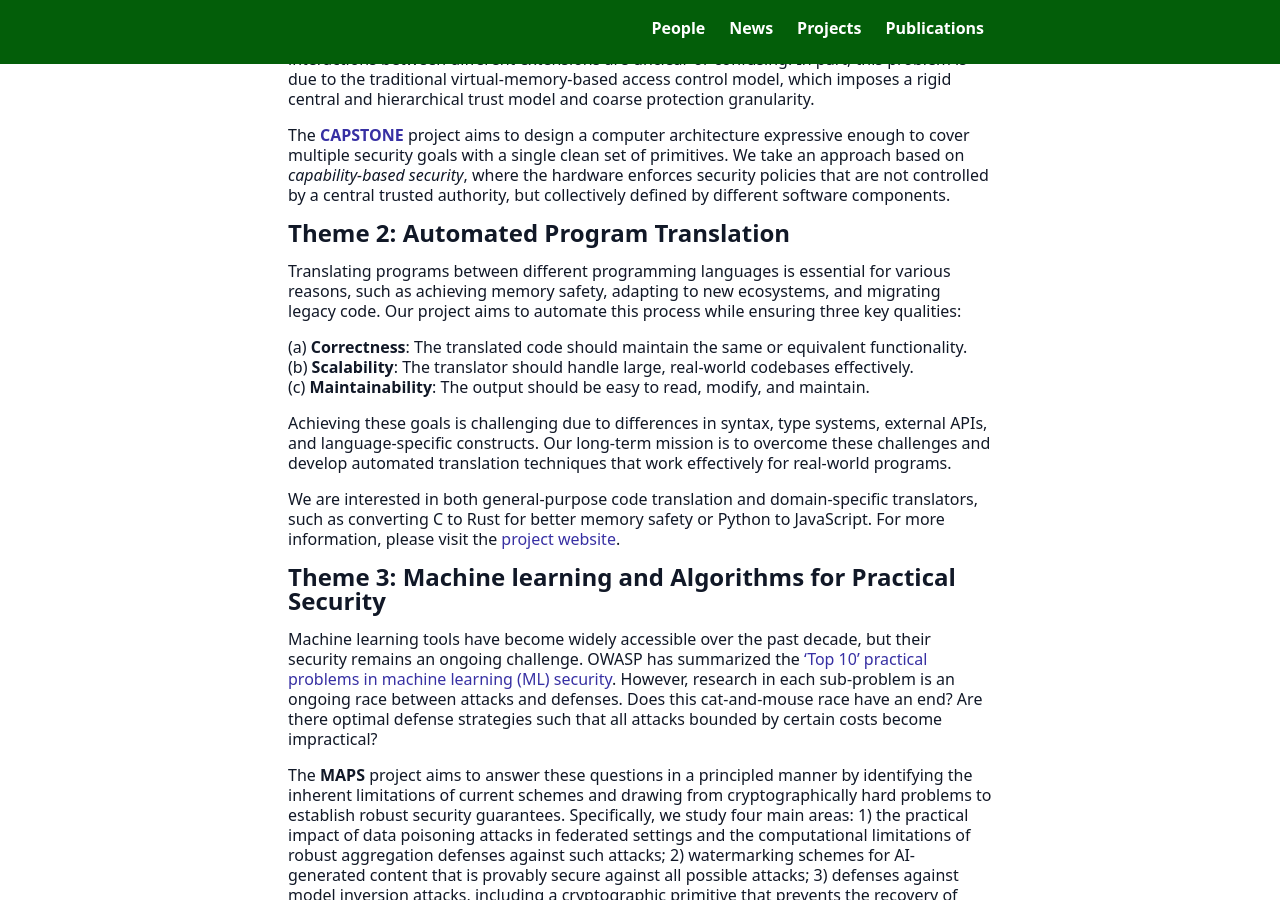
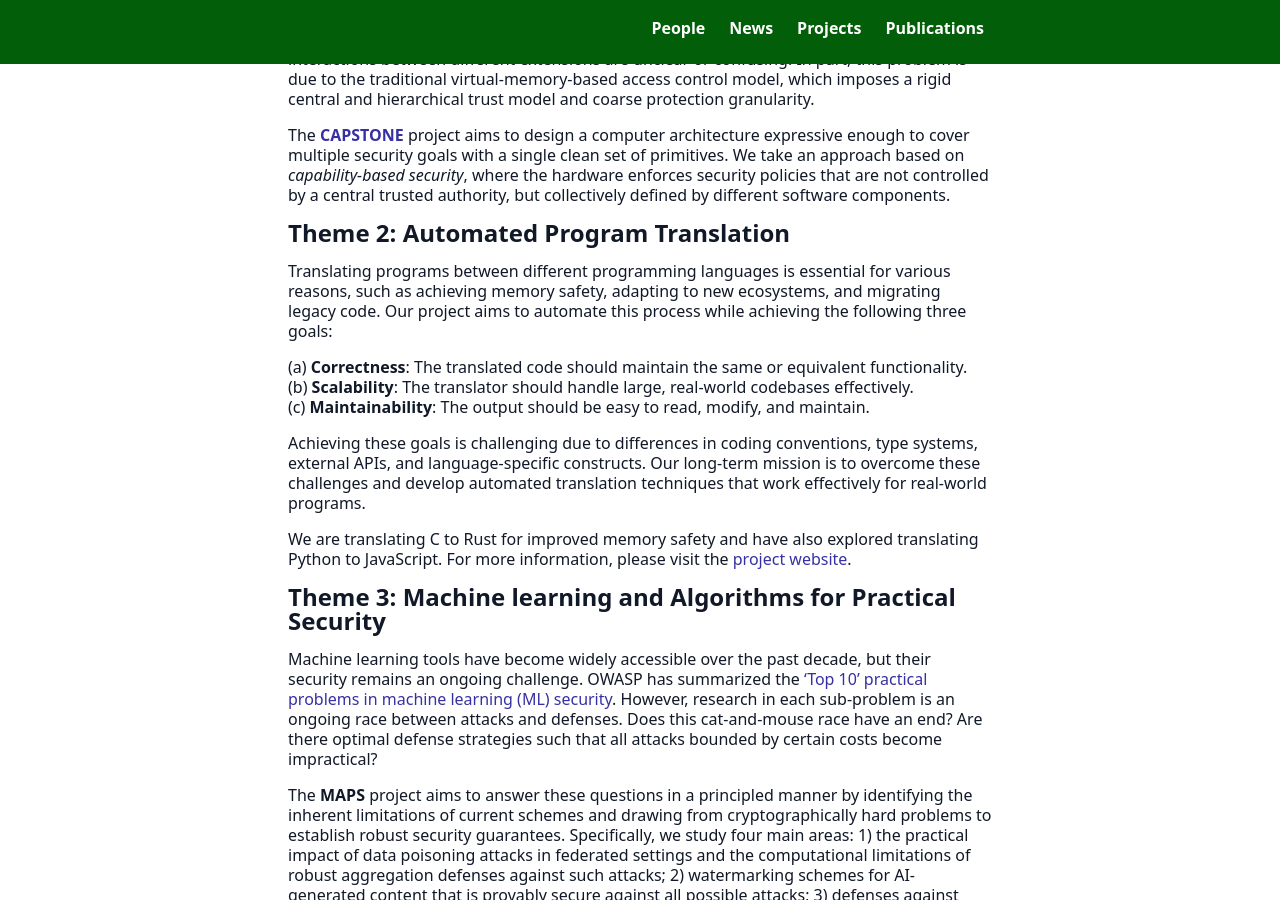
Before and after one commit to kisp-nus/kisp-nus.github.io, a Jekyll site: the page built from onepage/index.html, in a window 1280 px wide and 900 px high, scrolled down 1466 px. Built offline with Jekyll 4.4.1, drawn with Linux system fonts in a browser that asks for light colours.

Commit message:
update apt

```diff
--- a/onepage/index_overview.md
+++ b/onepage/index_overview.md
@@ -19,15 +19,15 @@ collectively defined by different software components.
 
 ### Theme 2: Automated Program Translation
 
-Translating programs between different programming languages is essential for various reasons, such as achieving memory safety, adapting to new ecosystems, and migrating legacy code. Our project aims to automate this process while ensuring three key qualities:
+Translating programs between different programming languages is essential for various reasons, such as achieving memory safety, adapting to new ecosystems, and migrating legacy code. Our project aims to automate this process while achieving the following three goals:
 
 (a) **Correctness**: The translated code should maintain the same or equivalent functionality. \\
 (b) **Scalability**: The translator should handle large, real-world codebases effectively. \\
 (c) **Maintainability**: The output should be easy to read, modify, and maintain.
 
-Achieving these goals is challenging due to differences in syntax, type systems, external APIs, and language-specific constructs. Our long-term mission is to overcome these challenges and develop automated translation techniques that work effectively for real-world programs.
+Achieving these goals is challenging due to differences in coding conventions, type systems, external APIs, and language-specific constructs. Our long-term mission is to overcome these challenges and develop automated translation techniques that work effectively for real-world programs.
 
-We are interested in both general-purpose code translation and domain-specific translators, such as converting C to Rust for better memory safety or Python to JavaScript. For more information, please visit the [project website](https://kisp.comp.nus.edu.sg/projects/apt).
+We are translating C to Rust for improved memory safety and have also explored translating Python to JavaScript. For more information, please visit the [project website](https://kisp.comp.nus.edu.sg/projects/apt).
 
 ### Theme 3: Machine learning and Algorithms for Practical Security
 
```
